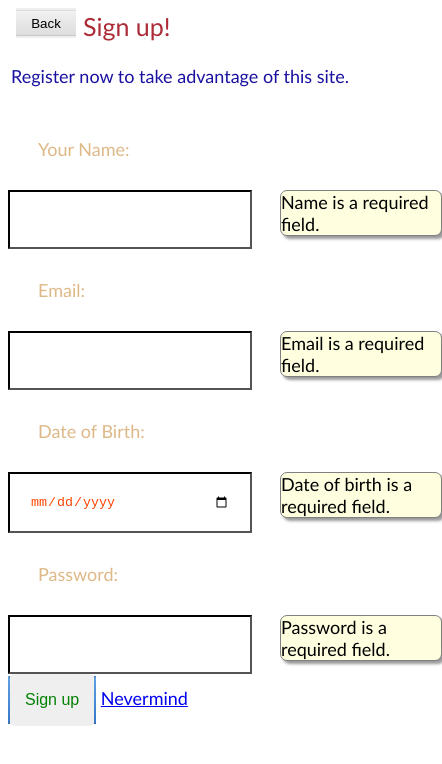
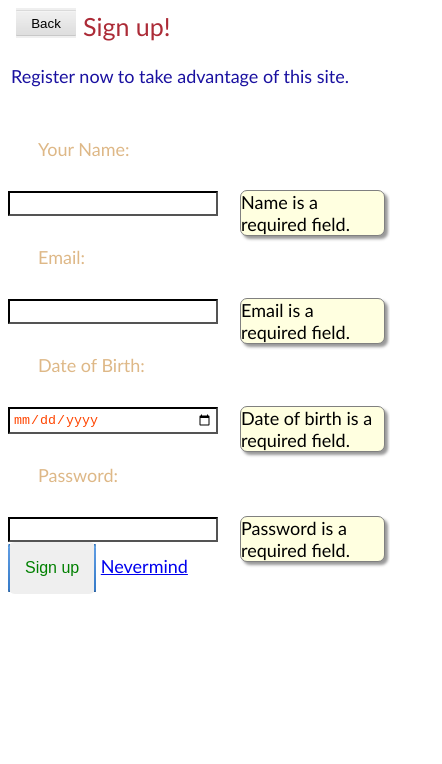
Before and after one commit to MatthewAdragna/lab3-hci, a plain HTML site: page register.html in a window 390 px wide. Shown: the whole page, 442 px wide, since content can reach past the window. Drawn offline with Linux system fonts and the light colour scheme; a script that the page names is missing.

Commit message:
Touch ups for iphone display

```diff
--- a/forms.css
+++ b/forms.css
@@ -10,7 +10,7 @@ input {
     width: 200px;
 	color: blueviolet;
 	/* display: contents; */
-	padding: 20px;
+	padding: 3px;
 	border-color: black;
 	opacity: 100%;
 }
@@ -18,12 +18,13 @@ input {
 .error {
 	background-color: LightYellow;
 	color: black;
-	width: 160px;
+	width: auto;
 	/* height: 100px; */
 	/* padding: 10px; */
 	border: 1px solid gray;
 	position: absolute;
-	left: 280px;
+	left: 240px;
+	right: 5px;
 	/* padding-left: 220px; */
 	box-shadow: 3px 3px 3px #999999;
 	border-radius: 7px;
```
